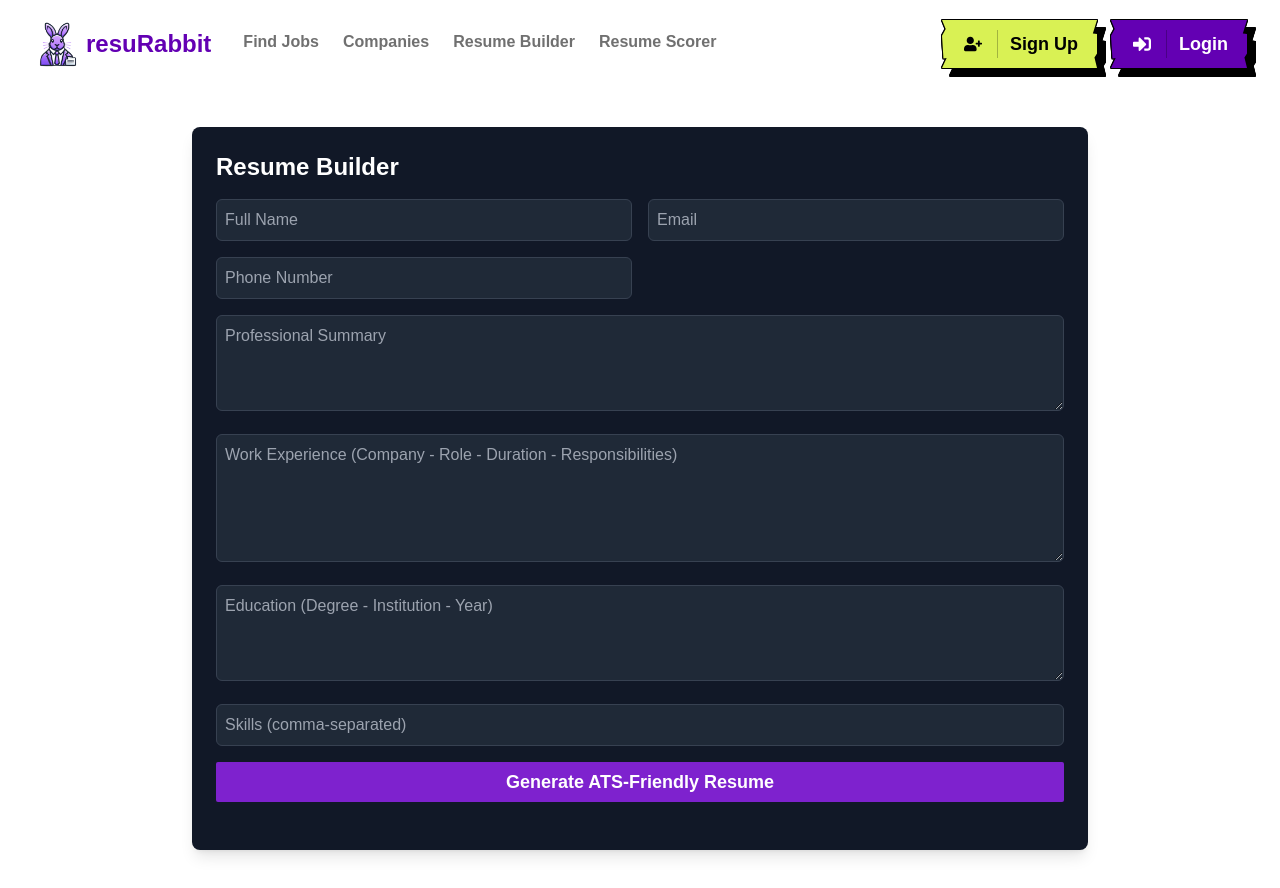
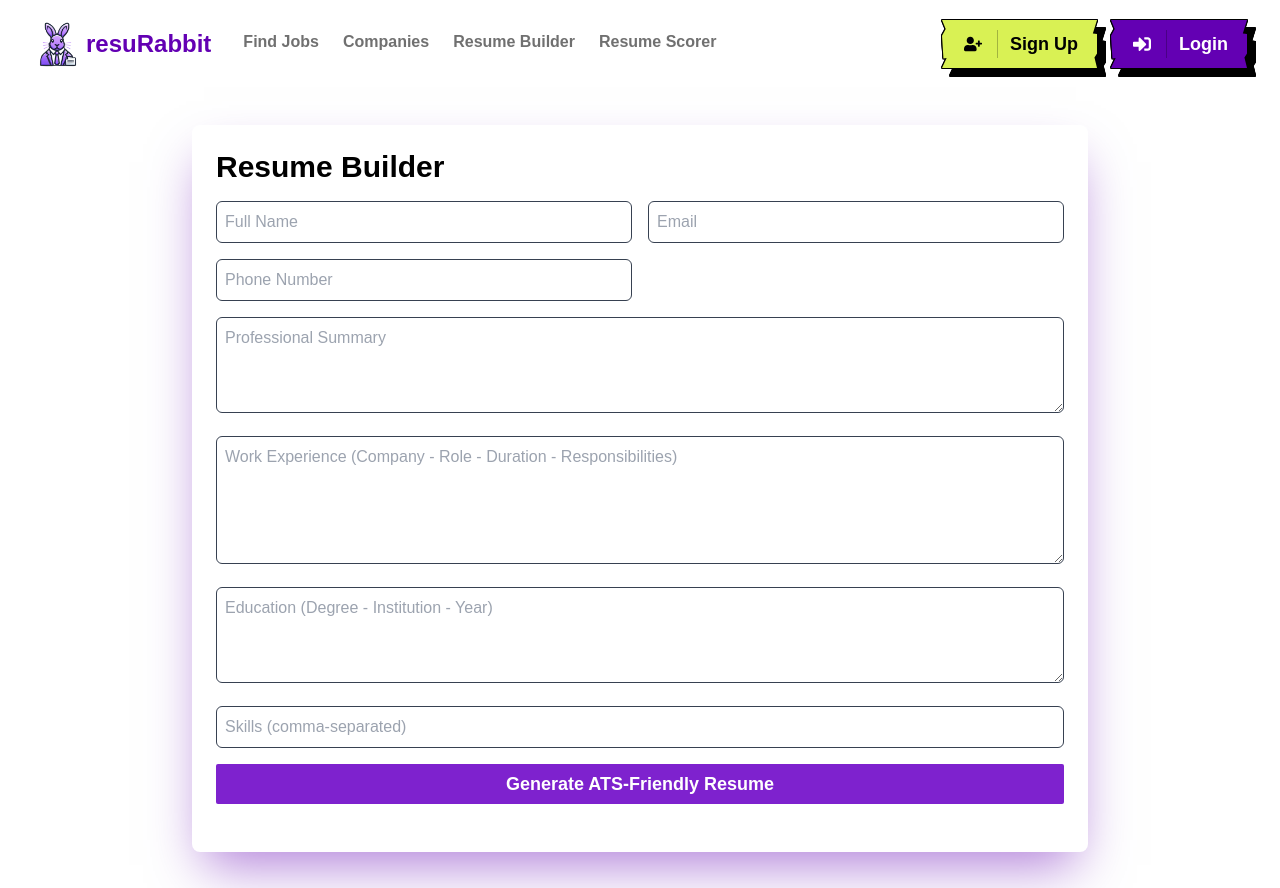
Before and after one commit to aayushananda/resuRabbit, a Next.js app: page /resume-builder in a window 1280 px wide. Built offline with nearby package versions, Linux system fonts and the light colour scheme.

Commit message:
Ui Changes in ResumeBuilder & ResumeScorer

```diff
--- a/components/ResumeBuilder.tsx
+++ b/components/ResumeBuilder.tsx
@@ -95,9 +95,9 @@ const ResumeBuilder = () => {
   };
 
   return (
-    <div className="max-w-4xl mx-auto p-6 bg-gray-900 rounded-lg shadow-lg">
+    <div className="max-w-4xl mx-auto p-6 bg-white rounded-lg shadow-2xl shadow-[#6300B3]/50">
       <div className="mb-6">
-        <h2 className="text-2xl font-bold text-white mb-4">Resume Builder</h2>
+        <h2 className="text-3xl font-bold text-black mb-4">Resume Builder</h2>
         <form onSubmit={generateResume} className="space-y-4">
           <div className="grid grid-cols-1 md:grid-cols-2 gap-4">
             <div>
@@ -107,7 +107,7 @@ const ResumeBuilder = () => {
                 placeholder="Full Name"
                 value={formData.fullName}
                 onChange={handleChange}
-                className="w-full p-2 bg-gray-800 text-white border border-gray-700 rounded-md focus:outline-none focus:border-green-400"
+                className="w-full p-2 text-black border border-gray-700 rounded-md focus:outline-none focus:border-green-400"
               />
             </div>
             <div>
@@ -117,7 +117,7 @@ const ResumeBuilder = () => {
                 placeholder="Email"
                 value={formData.email}
                 onChange={handleChange}
-                className="w-full p-2 bg-gray-800 text-white border border-gray-700 rounded-md focus:outline-none focus:border-green-400"
+                className="w-full p-2 text-black border border-gray-700 rounded-md focus:outline-none focus:border-green-400"
               />
             </div>
             <div>
@@ -127,7 +127,7 @@ const ResumeBuilder = () => {
                 placeholder="Phone Number"
                 value={formData.phone}
                 onChange={handleChange}
-                className="w-full p-2 bg-gray-800 text-white border border-gray-700 rounded-md focus:outline-none focus:border-green-400"
+                className="w-full p-2 text-black border border-gray-700 rounded-md focus:outline-none focus:border-green-400"
               />
             </div>
           </div>
@@ -136,21 +136,21 @@ const ResumeBuilder = () => {
             placeholder="Professional Summary"
             value={formData.summary}
             onChange={handleChange}
-            className="w-full p-2 bg-gray-800 text-white border border-gray-700 rounded-md focus:outline-none focus:border-green-400 h-24"
+            className="w-full p-2 text-black border border-gray-700 rounded-md focus:outline-none focus:border-green-400 h-24"
           />
           <textarea
             name="experience"
             placeholder="Work Experience (Company - Role - Duration - Responsibilities)"
             value={formData.experience}
             onChange={handleChange}
-            className="w-full p-2 bg-gray-800 text-white border border-gray-700 rounded-md focus:outline-none focus:border-green-400 h-32"
+            className="w-full p-2 text-black border border-gray-700 rounded-md focus:outline-none focus:border-green-400 h-32"
           />
           <textarea
             name="education"
             placeholder="Education (Degree - Institution - Year)"
             value={formData.education}
             onChange={handleChange}
-            className="w-full p-2 bg-gray-800 text-white border border-gray-700 rounded-md focus:outline-none focus:border-green-400 h-24"
+            className="w-full p-2 text-black border border-gray-700 rounded-md focus:outline-none focus:border-green-400 h-24"
           />
           <input
             type="text"
@@ -158,7 +158,7 @@ const ResumeBuilder = () => {
             placeholder="Skills (comma-separated)"
             value={formData.skills}
             onChange={handleChange}
-            className="w-full p-2 bg-gray-800 text-white border border-gray-700 rounded-md focus:outline-none focus:border-green-400"
+            className="w-full p-2 text-black border border-gray-700 rounded-md focus:outline-none focus:border-green-400"
           />
           <button
             type="submit"
--- a/components/ResumeScorer.tsx
+++ b/components/ResumeScorer.tsx
@@ -98,17 +98,17 @@ const ResumeScorer = () => {
   };
 
   return (
-    <div className="w-3/4 p-6 bg-gray-900 rounded-xl shadow-xl text-gray-100">
-      <h2 className="text-2xl font-bold text-white mb-6">ATS Resume Scorer</h2>
+    <div className="w-3/4 p-6 rounded-xl shadow-2xl text-gray-100 shadow-[#6300B3]/50">
+      <h2 className="text-3xl font-bold text-black mb-6">ATS Resume Scorer</h2>
 
       <form onSubmit={handleSubmit} className="space-y-6">
         <div className="space-y-4">
-          <label className="block text-sm font-medium text-gray-300">
+          <label className="block text-sm font-medium text-black/80">
             Upload PDF or Paste Resume
           </label>
 
           <div className="flex items-center justify-center w-full">
-            <label className="flex flex-col items-center justify-center w-full h-32 border-2 border-gray-700 border-dashed rounded-lg cursor-pointer bg-gray-800 hover:bg-gray-700 transition-all">
+            <label className="flex flex-col items-center justify-center w-full h-32 border-2 border-gray-700 border-dashed rounded-lg cursor-pointer hover:bg-gray-100 transition-all">
               <div className="flex flex-col items-center justify-center pt-5 pb-6">
                 <svg
                   className="w-8 h-8 mb-3 text-gray-400"
@@ -145,7 +145,7 @@ const ResumeScorer = () => {
           <textarea
             value={resumeText}
             onChange={(e) => setResumeText(e.target.value)}
-            className="w-full h-64 p-3 bg-gray-800 border border-gray-700 rounded-lg focus:ring-2 focus:ring-indigo-500 focus:border-indigo-500 resize-none transition-all text-gray-100 placeholder-gray-500"
+            className="w-full h-64 p-3 border border-gray-700 rounded-lg focus:ring-2 focus:ring-indigo-500 focus:border-indigo-500 resize-none transition-all text-black placeholder-gray-500"
             placeholder="Or paste your resume text here..."
           />
           <div className="mb-4">
@@ -158,7 +158,7 @@ const ResumeScorer = () => {
         <button
           type="submit"
           disabled={isLoading || !resumeText.trim()}
-          className="w-full text-lg bg-purple-700 hover:bg-purple-800 py-1.5 px-4 text-white rounded-sm font-semibold disabled:opacity-50 disabled:cursor-not-allowed"
+          className="w-full text-lg bg-[#6300B3] hover:bg-purple-800 py-1.5 px-4 text-white rounded-sm font-semibold disabled:opacity-50 disabled:cursor-not-allowed"
         >
           {isLoading ? (
             <>
```
